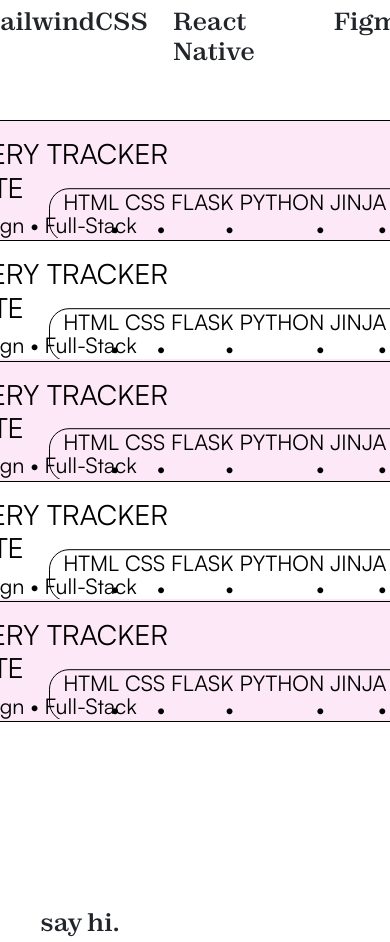
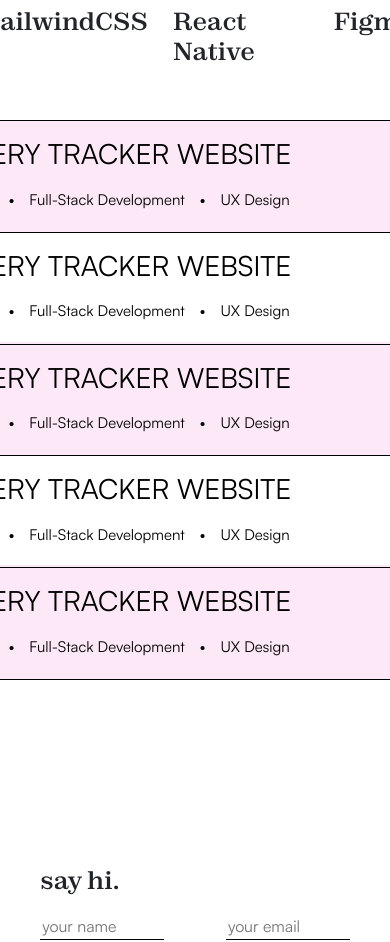
Before and after one commit to inidavies/personal-website, a Next.js app: page / in a window 390 px wide. Shown: the part 2326-3268 px from the top of the page. Built offline with nearby package versions, Linux system fonts and the light colour scheme; no server answers.

Commit message:
make projects responsive

```diff
--- a/public/styles/projects.css
+++ b/public/styles/projects.css
@@ -11,7 +11,7 @@
 }
 #projects a{
   cursor:pointer;
-  height: 14vh;
+  height: 13vh;
   overflow: hidden;
   text-decoration: none;
   transition: all 1s ease-in-out;
@@ -53,11 +53,20 @@
 }
 
 .projectHeading{
+  height: 15vh;
   position: sticky;
   top: .2px;
   padding: 1em;
+  padding-left: 0;
   display: flex;
   flex-direction: row;
+
+}
+.projectHeading h1{
+  padding-left: 12px;
+}
+.projectHeading p{
+  font-size: 15px;
 }
 
 .oddproject .projectHeading{
@@ -70,7 +79,8 @@
 
 .leftheading{
   width: 50%;
-  height: 10vh;
+  display: flex;
+  flex-direction: column;
 }
 
 .rightheading{
@@ -80,33 +90,56 @@
   flex-direction: column;
   margin: 0 10px;
   align-items: flex-end;
+  padding-left: 1em;
 }
-.year{
+.skillsused{
+  display: flex;
+  flex-direction: row;
+  margin-top: 10px;
+  font-size: 2em;
+  justify-content: flex-start;
+
+}
+
+.separator{
+  font-size: 15px;
+}
+
+.year p{
+  height: 1.7em;
   border: 1px solid black;
   border-radius: 20px;
   width: fit-content;
-  padding: 0 10px;
-  padding-top: 5px;
-  padding-bottom: 0;
-  margin-bottom: 5px;
   display: flex;
-  justify-content:center;
+  align-items: center;
+  justify-content: center;
+  padding: 5px;
 }
+
+.techstack{
+  width: fit-content;
+  height: 1.7em;
+  max-height: fit-content;
+  text-align: right;
+  border: 1px solid black;
+  border-radius: 20px;
+  margin-top: 5px;
+  display: flex;
+  justify-content: flex-end;
+  padding-top: 2px;
+}
+
+.techstack p{
+  height: 1.5em;
+
+}
+
 /**.year:hover{
   background-color: grey;
   color: #FFFFFF;
   border-color: grey;
 }**/
-.techstack{
-  justify-content: flex-end;
-  text-align: right;
-  display: flex;
-  border: 1px solid black;
-  border-radius: 20px;
-  width: fit-content;
-  padding: 0 10px;
-  margin-top: 5px;
-}
+
 /**.techstack:hover{
   background-color: grey;
   color: #FFFFFF;
@@ -115,6 +148,24 @@
 .techstack h4{
   margin: 0 3px;
 }
-@media screen and (max-width: 800px){
-
+@media screen and (max-width:1100px){
+  .projectHeading{
+    flex-direction: column;
+    height: 20vh;
   }
+  .leftheading{
+    width: 100%;
+  }
+  .year{
+    margin: 0;
+    margin-right: 30px;
+    margin-top: 23px;
+  }
+  .rightheading{
+    width: 100%;
+    align-items: center;
+    flex-direction: row;
+    justify-content: flex-start;
+    margin: 0;
+  }
+  }
--- a/src/components/ProjectsPage/index.tsx
+++ b/src/components/ProjectsPage/index.tsx
@@ -26,22 +26,33 @@ function ProjectsPage() {
         >
           <div className="projectHeading">
             <div className={"leftheading"}>
-              <h1>GROCERY TRACKER WEBSITE</h1>
-              <h4>
-                Web Design &#x2022; Full-Stack Development &#x2022; UX Design
-              </h4>
+              <div>
+                <h1>GROCERY TRACKER WEBSITE</h1>
+              </div>
+              <div className={"skillsused"}>
+                <p>Web Design </p>
+                <div className="separator">&#x2022;</div>
+                <p> Full-Stack Development </p>
+                <div className="separator">&#x2022;</div>
+                <p> UX Design</p>
+              </div>
             </div>
             <div className={"rightheading"}>
               <div className={"year"}>
-                <h4>2024</h4>
+                <p>2024</p>
               </div>
               <div className={"techstack"}>
-                <h4>HTML &#x2022;</h4>
-                <h4>CSS &#x2022;</h4>
-                <h4>FLASK &#x2022;</h4>
-                <h4>PYTHON &#x2022;</h4>
-                <h4>JINJA &#x2022;</h4>
-                <h4>FIGMA</h4>
+                <p>HTML</p>
+                <div className="separator">&#x2022;</div>
+                <p>CSS</p>
+                <div className="separator">&#x2022;</div>
+                <p>FLASK</p>
+                <div className="separator">&#x2022;</div>
+                <p>PYTHON</p>
+                <div className="separator">&#x2022;</div>
+                <p>JINJA</p>
+                <div className="separator">&#x2022;</div>
+                <p>FIGMA</p>
               </div>
             </div>
           </div>
```
